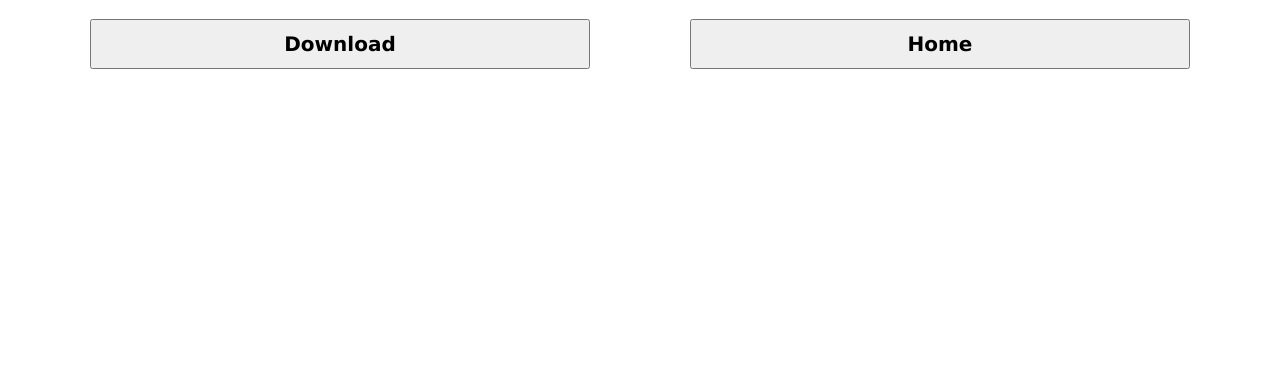
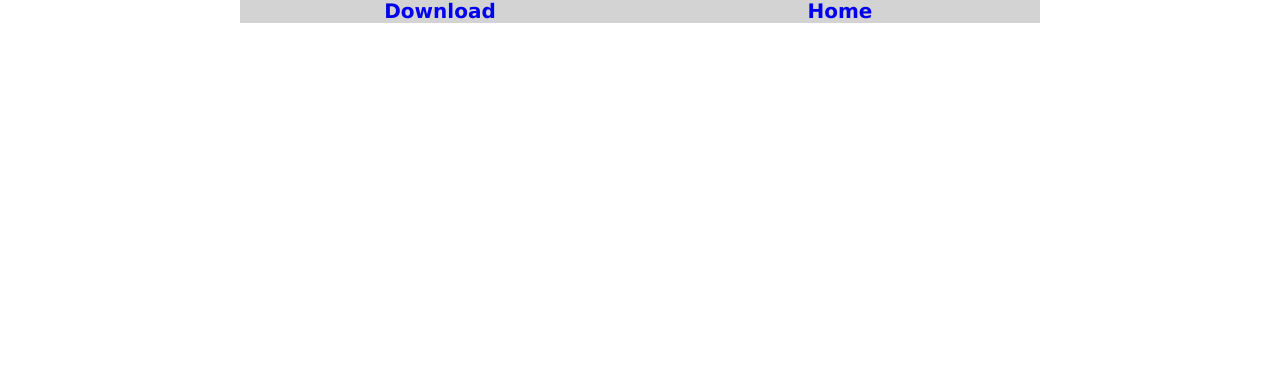
Before and after one commit to coffman04/image-processing, a Django app: page /download/27 in a window 1280 px wide. Shown: the part 428-800 px from the top of the page. Run offline with Django 5.2, Linux system fonts and the light colour scheme; data comes from the database, SQL or seed files in the repository.

Commit message:
updated download page - still having css issues

```diff
--- a/imageProcessing/static/css/download.css
+++ b/imageProcessing/static/css/download.css
@@ -23,8 +23,22 @@
     min-height: 50px;
 }
 
+.downloadLink{
+    font-size:20px;
+    font-weight:bold;
+    min-width: 400px;
+    text-align: center;
+    font-family: Verdana, Geneva, Tahoma, sans-serif;
+    background-color: lightgray;
+    border:4px;
+    border-color:black;
+    text-decoration: none;
+    text-decoration-color: black;
+}
+
 img {
     max-width:75%;
+    max-height: 75%;
     margin-left:auto;
     margin-right:auto;
 }
--- a/imageProcessing/templates/app/download.html
+++ b/imageProcessing/templates/app/download.html
@@ -2,11 +2,10 @@
 <link rel="stylesheet" href="{% static 'css/download.css' %}">
 
 <h1>Download Your Image Here</h1>
-<div>
+<div class="buttonContainer">
     <img src="{{ image.filteredFile.url }}" alt="filteredImage"/>
 </div>
 <div class="buttonContainer">
-    <button class="mainButton" onclick="">Download</button>
-    <!-- fix this !!!-->
-    <button class="mainButton" onclick="window.location = '/'">Home</button>
+    <a class="downloadLink" href = "{{ image.filteredFile.url }}" download>Download</a>
+    <a class="downloadLink" href = "/">Home</a>
 </div>
```
Also changed, not shown: imageProcessing/static/js/functions.js (+0 -8 lines).
